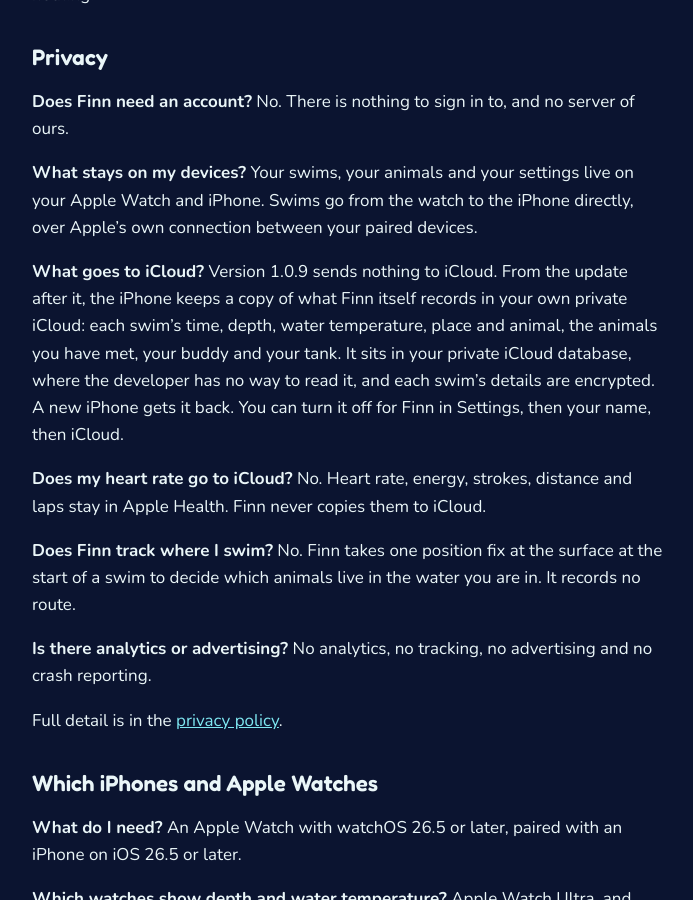
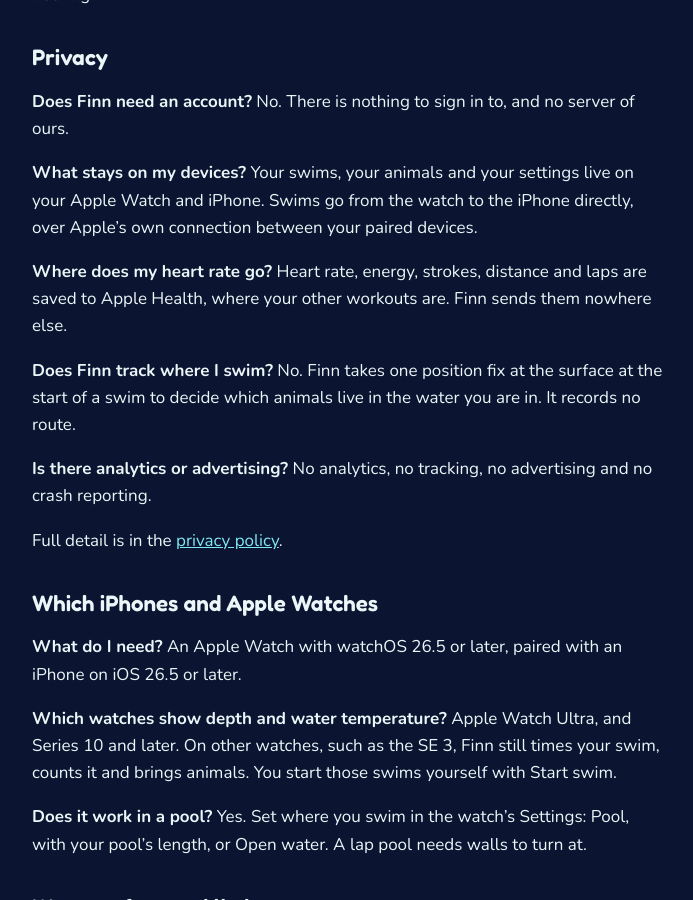
Before and after one commit to YangJiyu98/YangJiyu98.github.io, a Jekyll site: the page built from finn/faq.md, in a window 1280 px wide and 900 px high, scrolled down 437 px. Shown: the whole window, without its empty margins (244-937 px from the left). Built offline with Jekyll 4.4.1, drawn with Linux system fonts in a browser that asks for light colours.

Commit message:
Finn site: describe the live app only; iCloud backup comes when it ships
Co-Authored-By: Claude Opus 5.5 <noreply@anthropic.com>

```diff
--- a/finn/faq.md
+++ b/finn/faq.md
@@ -7,9 +7,7 @@ faq:
   - q: "Is Finn free?"
     a: "Yes. Finn is free to download from the App Store. It has no ads and no account. Nothing changes which animals you meet or the odds."
   - q: "Does Finn have an account or collect data?"
-    a: "No account and no server. Your swims, animals and settings stay on your Apple Watch and iPhone. From the update after version 1.0.9 they can also be copied to your own private iCloud, which the developer cannot read. There are no analytics, no tracking and no advertising."
-  - q: "What goes to iCloud?"
-    a: "From the update after version 1.0.9, the iPhone keeps a copy of what Finn itself records: each swim's time, depth, water temperature, place and animal, the animals you have met, your buddy and your tank. Heart rate, energy, strokes, distance and laps stay in Apple Health and are never copied to iCloud."
+    a: "No account and no server. Your swims, animals and settings stay on your Apple Watch and iPhone. There are no analytics, no tracking and no advertising."
   - q: "Which iPhones and Apple Watches does Finn work with?"
     a: "An Apple Watch with watchOS 26.5 or later, paired with an iPhone on iOS 26.5 or later. Depth and water temperature need an Apple Watch Ultra, or a Series 10 or later."
   - q: "Is Finn a dive computer?"
@@ -33,9 +31,7 @@ Short answers about [Finn: Swim & Snorkel Buddy](/finn/), a free app for Apple W
 
 **What stays on my devices?** Your swims, your animals and your settings live on your Apple Watch and iPhone. Swims go from the watch to the iPhone directly, over Apple's own connection between your paired devices.
 
-**What goes to iCloud?** Version 1.0.9 sends nothing to iCloud. From the update after it, the iPhone keeps a copy of what Finn itself records in your own private iCloud: each swim's time, depth, water temperature, place and animal, the animals you have met, your buddy and your tank. It sits in your private iCloud database, where the developer has no way to read it, and each swim's details are encrypted. A new iPhone gets it back. You can turn it off for Finn in Settings, then your name, then iCloud.
-
-**Does my heart rate go to iCloud?** No. Heart rate, energy, strokes, distance and laps stay in Apple Health. Finn never copies them to iCloud.
+**Where does my heart rate go?** Heart rate, energy, strokes, distance and laps are saved to Apple Health, where your other workouts are. Finn sends them nowhere else.
 
 **Does Finn track where I swim?** No. Finn takes one position fix at the surface at the start of a swim to decide which animals live in the water you are in. It records no route.
 
--- a/finn/index.html
+++ b/finn/index.html
@@ -1,7 +1,7 @@
 ---
 layout: finn
 title: "Finn: Swim & Snorkel Buddy for Apple Watch and iPhone"
-description: "Finn is a free swim and snorkel buddy. A pixel animal swims with you on Apple Watch, your logbook and aquarium live on iPhone, and nothing leaves your own devices and iCloud."
+description: "Finn is a free swim and snorkel buddy. A pixel animal swims with you on Apple Watch, your logbook and aquarium live on iPhone, and nothing leaves your own devices."
 schema: app
 ---
 <h1>Finn: Swim &amp; Snorkel Buddy</h1>
@@ -41,7 +41,7 @@ schema: app
 </ul>
 
 <h2>Private by design</h2>
-<p>Finn has no account and no server. Your swims, animals and settings live on your Apple Watch and iPhone, and travel between them directly. From the update after version 1.0.9, the iPhone can also keep a copy of what Finn itself records in your own private iCloud, which the developer cannot read. Heart rate and other health numbers stay in Apple Health and are never copied to iCloud. Read the <a href="/finn/privacy">privacy policy</a> or the <a href="/finn/faq">FAQ</a>.</p>
+<p>Finn has no account and no server. Your swims, animals and settings live on your Apple Watch and iPhone, and travel between them directly. Heart rate and other health numbers are saved to Apple Health and go nowhere else. Read the <a href="/finn/privacy">privacy policy</a> or the <a href="/finn/faq">FAQ</a>.</p>
 
 <h2>Safety</h2>
 <p>Finn is for fun. It gives no decompression, no-stop or ascent information, and it never asks you to go deeper or stay longer. Always swim and dive within your training, with proper instruments.</p>
```
